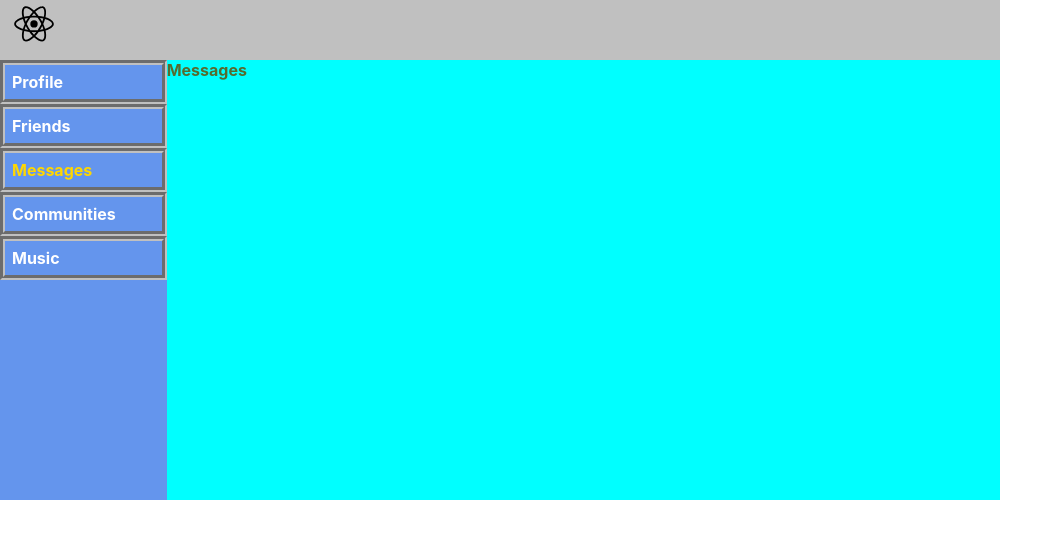
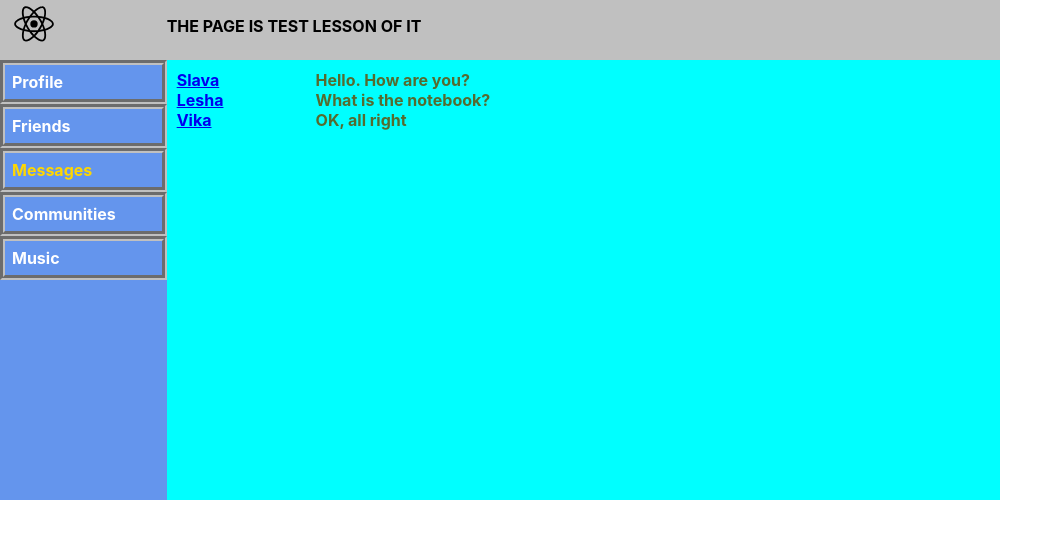
Before and after one commit to slava24kozlov/it-kamasutra-react, a React (Create React App) app: page /messages in a window 1280 px wide. Shown: the top 538 px of the page, without its empty margins (0-1063 px from the left). Built offline with nearby package versions, Linux system fonts and the light colour scheme.

Commit message:
lesson twenty three

```diff
--- a/src/components/Herder/Header.jsx
+++ b/src/components/Herder/Header.jsx
@@ -7,6 +7,7 @@ const Header = () => {
   return (
     <header className={h.main}>
         <img src={logotype} alt="image of header"/>
+        <p className={h.textHead}>THE PAGE IS TEST LESSON OF IT</p>
     </header>
   );
 }
--- a/src/components/Herder/Headers.module.css
+++ b/src/components/Herder/Headers.module.css
@@ -1,8 +1,15 @@
 .main {
     grid-area: h;
     background-color: silver;
+    display: grid;
+    grid-template-columns: 2fr 10fr;
 }
 
 .main img {
     height: 3em;
 }
+
+.textHead {
+    color: black;
+    font-weight: bold;
+}
--- a/src/components/Messages/Messages.jsx
+++ b/src/components/Messages/Messages.jsx
@@ -1,10 +1,33 @@
 import React from 'react';
 import m from './Messages.module.css';
+import {NavLink} from "react-router-dom";
+
+const Dialog = (props) => {
+    let path = '/messages/' + props.id;
+    return <div className={m.dialog + m.active}>
+        <NavLink to={path}> {props.name} </NavLink>
+    </div>
+}
+
+const Message = (props) => {
+    return <div className={m.message}>
+        {props.message}
+    </div>
+}
 
 const Messages = (props) => {
     return (
         <div className={m.main}>
-            Messages
+            <div className={m.dialogs}>
+                <Dialog id="1" name="Slava"/>
+                <Dialog id="2" name="Lesha"/>
+                <Dialog id="3" name="Vika"/>
+            </div>
+            <div className={m.messages}>
+                <Message message="Hello. How are you?"/>
+                <Message message="What is the notebook?"/>
+                <Message message="OK, all right"/>
+            </div>
         </div>
     );
 }
--- a/src/components/Messages/Messages.module.css
+++ b/src/components/Messages/Messages.module.css
@@ -1,4 +1,22 @@
 .main {
+    display: grid;
+    grid-template-columns: 2fr 10fr;
     font-weight: bold;
     color: darkolivegreen;
 }
+
+.dialogs {
+    padding: 10px;
+}
+
+.dialog .active {
+    color: gold;
+}
+
+.messages {
+    padding: 10px;
+}
+
+.messages .message {
+
+}
--- a/src/components/Profile/Profile.jsx
+++ b/src/components/Profile/Profile.jsx
@@ -1,21 +1,15 @@
 import React from 'react';
 import p from './Profile.module.css';
 import MyPosts from './Posts/MyPosts';
+import ProfileDescription from "./ProfileDescription";
 
 const Profile = () => {
     return (
         <div className={p.main}>
-            <div>
-                <img
-                    src="https://p.bigstockphoto.com/GeFvQkBbSLaMdpKXF1Zv_bigstock-Aerial-View-Of-Blue-Lakes-And--227291596.jpg"
-                    alt="main image of profile"/>
-            </div>
-            <div>
-                Avatar + Description
-            </div>
+            <ProfileDescription/>
             <MyPosts/>
         </div>
-    );
-};
+    )
+}
 
 export default Profile;
--- a/src/components/Profile/Profile.module.css
+++ b/src/components/Profile/Profile.module.css
@@ -1,3 +1,3 @@
-.main img {
-     height: 15em;
- }
+.main {
+
+}
--- /dev/null
+++ b/src/components/Profile/ProfileDescription.jsx
@@ -0,0 +1,17 @@
+import React from 'react';
+import pd from './ProfileDescription.module.css';
+
+const ProfileDescription = () => {
+    return (
+        <div className={pd.main}>
+            <img
+                src="https://p.bigstockphoto.com/GeFvQkBbSLaMdpKXF1Zv_bigstock-Aerial-View-Of-Blue-Lakes-And--227291596.jpg"
+                alt="main image of profile"/>
+            <div className={pd.description}>
+                Avatar + Description
+            </div>
+        </div>
+    )
+}
+
+export default ProfileDescription;
--- /dev/null
+++ b/src/components/Profile/ProfileDescription.module.css
@@ -0,0 +1,9 @@
+.main img {
+    height: 15em;
+}
+
+.description {
+    font-weight: bold;
+    font-style: italic;
+    border: 2px groove black;
+}
```
